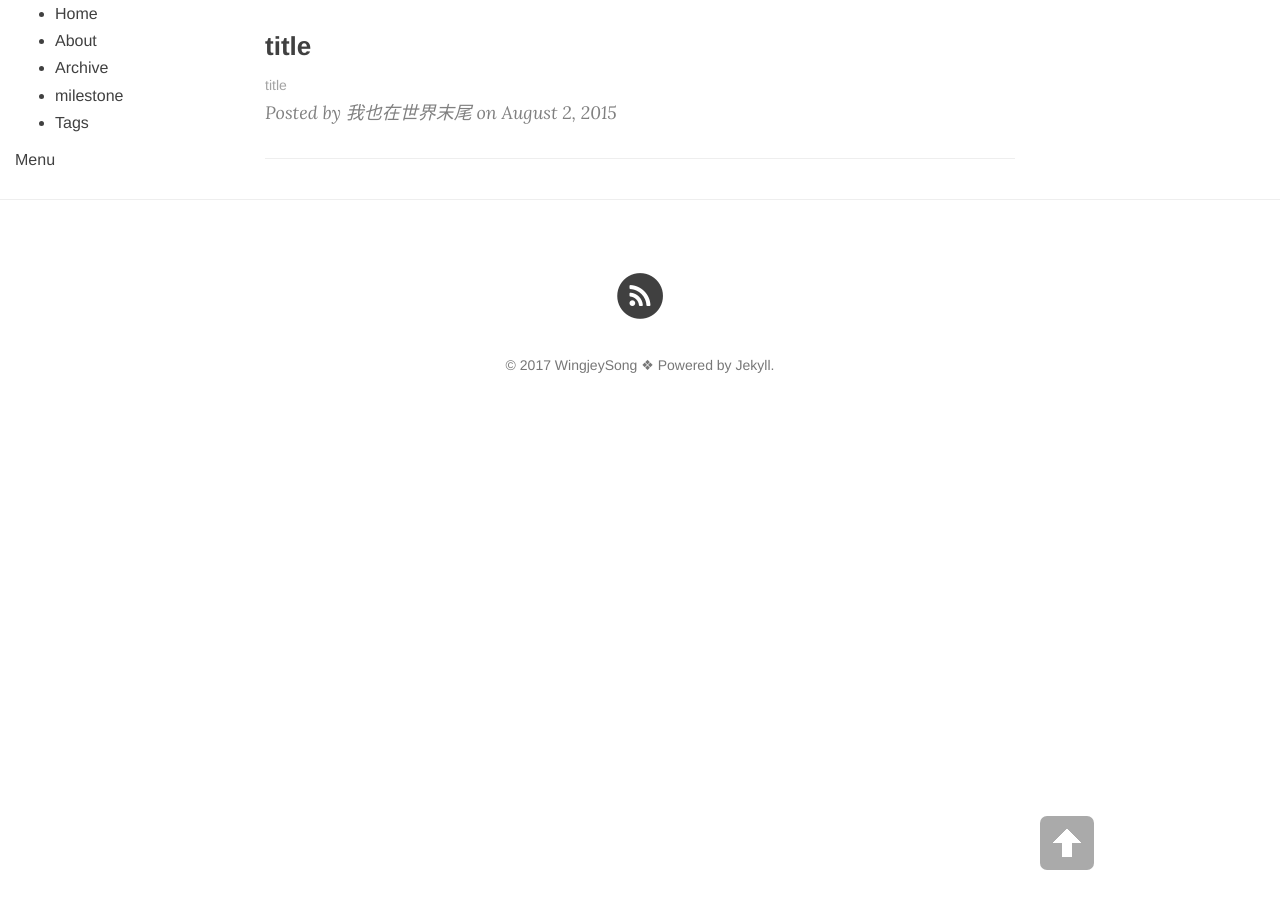
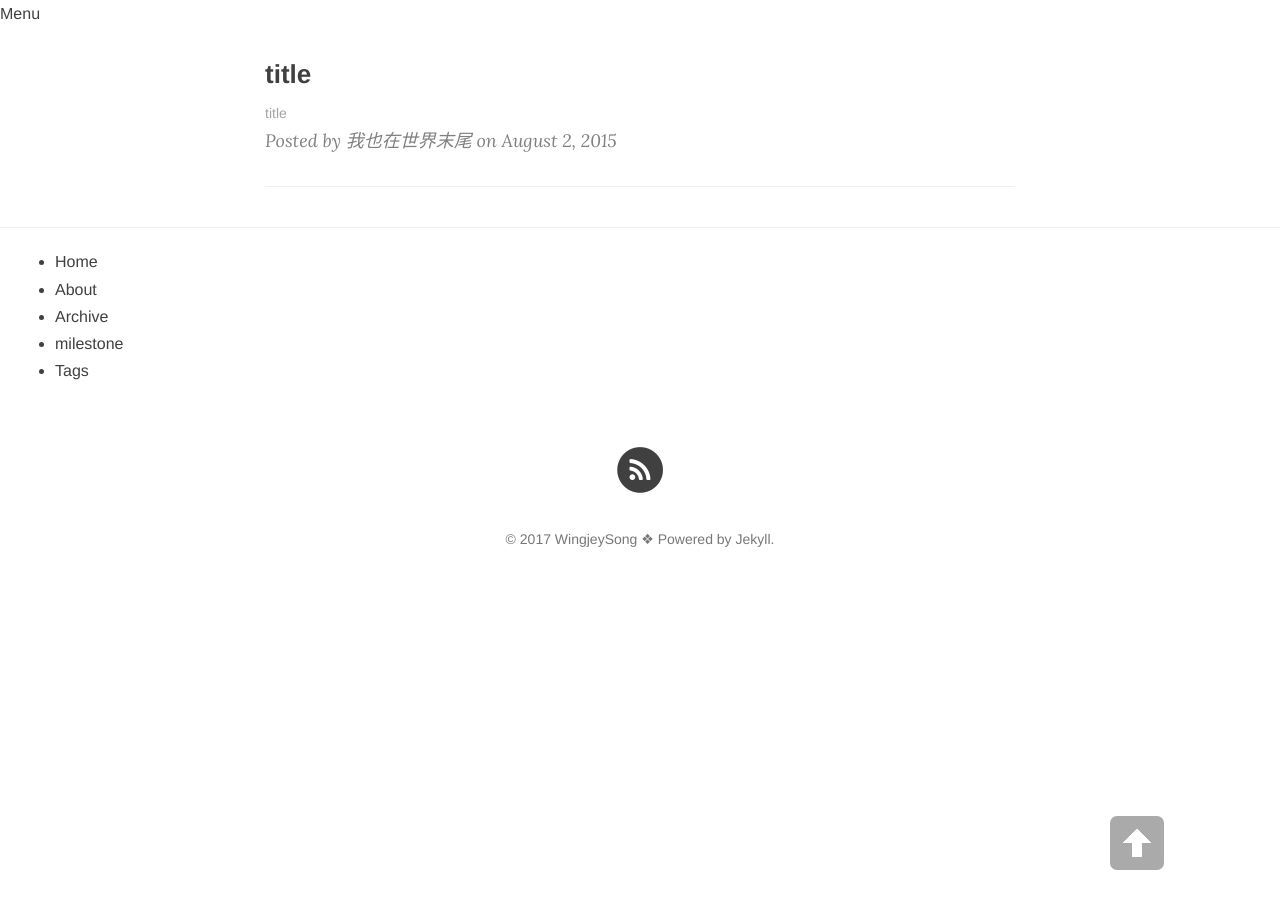
Before and after one commit to winjeysong/winjeysong.github.io, a Jekyll site: the page built from index.html, in a window 1280 px wide. Built offline with Jekyll 4.4.1, drawn with Linux system fonts in a browser that asks for light colours; nearby versions of some CDN libraries; the list of posts is cut into pages by our own code.

Commit message:
processing version of index.html#20170215-2225
1. the responsive navigation bar dosen't work well.
2. the copyright info position is not correct.
3. the backtop button dosen't work.

```diff
--- a/_includes/index-nav.html
+++ b/_includes/index-nav.html
@@ -1,5 +1,6 @@
 <!-- Navigation -->
-<nav class="navbar navbar-default navbar-custom navbar-fixed-top">
+
+
     <div class="container-fluid">
 
     <!-- Collect the nav links, forms, and other content for toggling -->
@@ -13,7 +14,7 @@
     </div>
 
      <!-- Brand and toggle get grouped for better mobile display -->
-    <a href="#nav" class="nav-toggle">Menu</a>
+
 
     <script>
       var navigation = responsiveNav("foo", {customToggle: ".nav-toggle"});
@@ -21,4 +22,3 @@
         <!-- /.navbar-collapse -->
     </div>
     <!-- /.container -->
-</nav>
--- a/_layouts/index-default.html
+++ b/_layouts/index-default.html
@@ -6,7 +6,19 @@
 
 <body ontouchstart="">
 
-  {% include index-nav.html %} {{ content }} {% include footer.html %}
+      <div id="index-content" role="main">
+        <a href="#nav" class="nav-toggle">Menu</a>
+        {{ content }}
+      </div>
+
+        <!--<div class="row-fluid">
+          <div class="span6">-->
+   {% include index-nav.html %}
+          <!--</div>
+        </div>-->
+
+  {% include footer.html %}
+
 
 </body>
 
--- a/_layouts/index-page.html
+++ b/_layouts/index-page.html
@@ -6,10 +6,16 @@ layout: index-default
 <!-- Back Top -->
 <script type="text/javascript" src="/js/backtop.js"></script>
 <!-- Back Top -->
+<div class="container">
+  <div class="row">
+    <div class="col-lg-12">
+      <div id="back-top">
+        <a href="#top" title="回到顶部"></a>
+      </div>
+    </div>
+  </div>
+</div>
 
-<div id="back-top">
-  <a href="#top" title="回到顶部"></a>
-</div>
 
 <!-- Main Content -->
 <div class="container">
```
